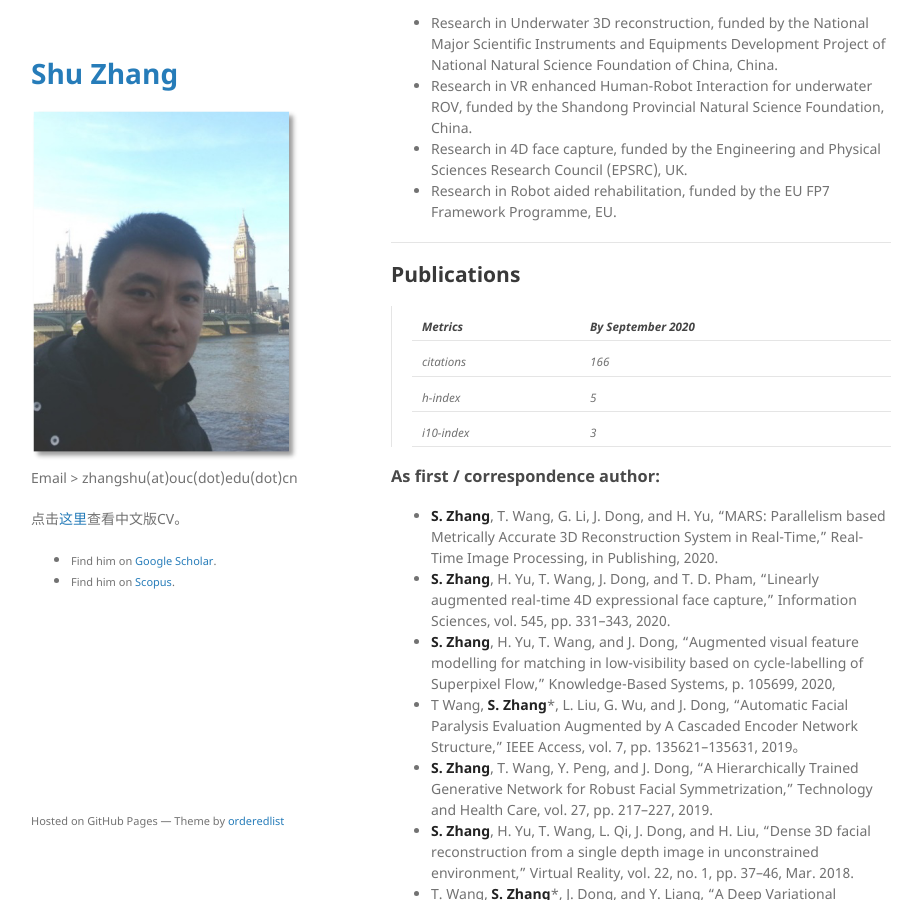
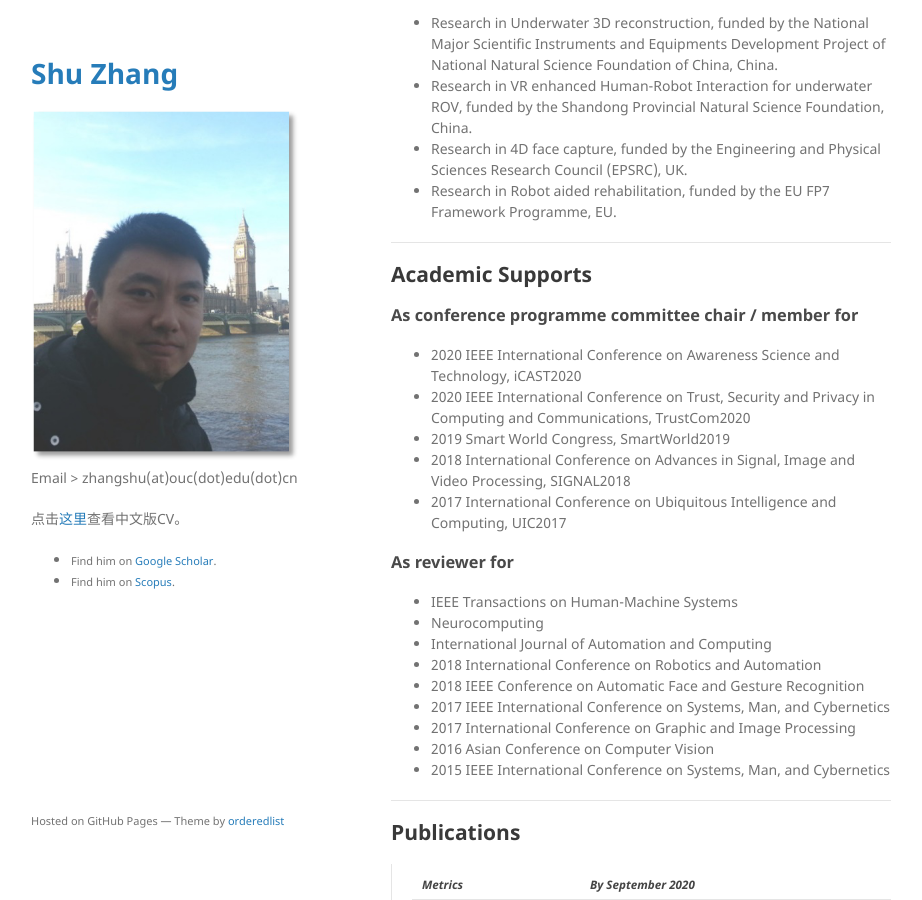
Before and after one commit to jackyspeed/aboutzhangshu, a Jekyll site: the page built from index.md, in a window 1280 px wide and 900 px high, scrolled down 970 px. Shown: the whole window, without its empty margins (179-1101 px from the left). Built offline with Jekyll 4.4.1, drawn with Linux system fonts in a browser that asks for light colours; our own code applies the rules of GitHub Pages for plain Markdown files.

Commit message:
Update index.md

```diff
--- a/index.md
+++ b/index.md
@@ -42,6 +42,30 @@ Shu Zhang received his PhD degree in Computer Application Technologies from Ocea
 - Research in VR enhanced Human-Robot Interaction for underwater ROV, funded by the Shandong Provincial Natural Science Foundation, China.
 - Research in 4D face capture, funded by the Engineering and Physical Sciences Research Council (EPSRC), UK.
 - Research in Robot aided rehabilitation, funded by the EU FP7 Framework Programme, EU.
+
+---
+
+## Academic Supports
+
+### As conference programme committee chair / member for
+
+- 2020 IEEE International Conference on Awareness Science and Technology, iCAST2020
+- 2020 IEEE International Conference on Trust, Security and Privacy in Computing and Communications, TrustCom2020
+- 2019 Smart World Congress, SmartWorld2019
+- 2018 International Conference on Advances in Signal, Image and Video Processing, SIGNAL2018
+- 2017 International Conference on Ubiquitous Intelligence and Computing, UIC2017
+
+### As reviewer for
+
+- IEEE Transactions on Human-Machine Systems
+- Neurocomputing
+- International Journal of Automation and Computing
+- 2018 International Conference on Robotics and Automation
+- 2018 IEEE Conference on Automatic Face and Gesture Recognition
+- 2017 IEEE International Conference on Systems, Man, and Cybernetics
+- 2017 International Conference on Graphic and Image Processing
+- 2016 Asian Conference on Computer Vision
+- 2015 IEEE International Conference on Systems, Man, and Cybernetics
 
 ---
 
```
